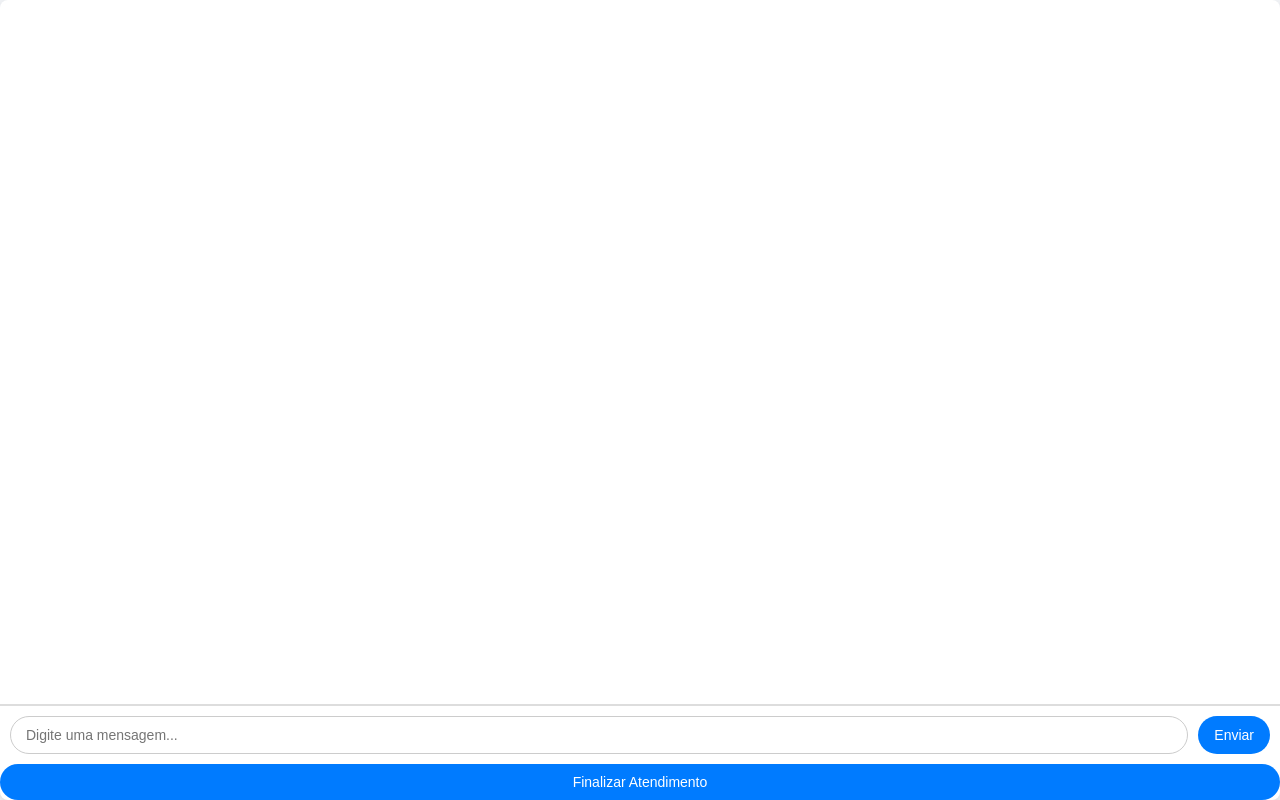
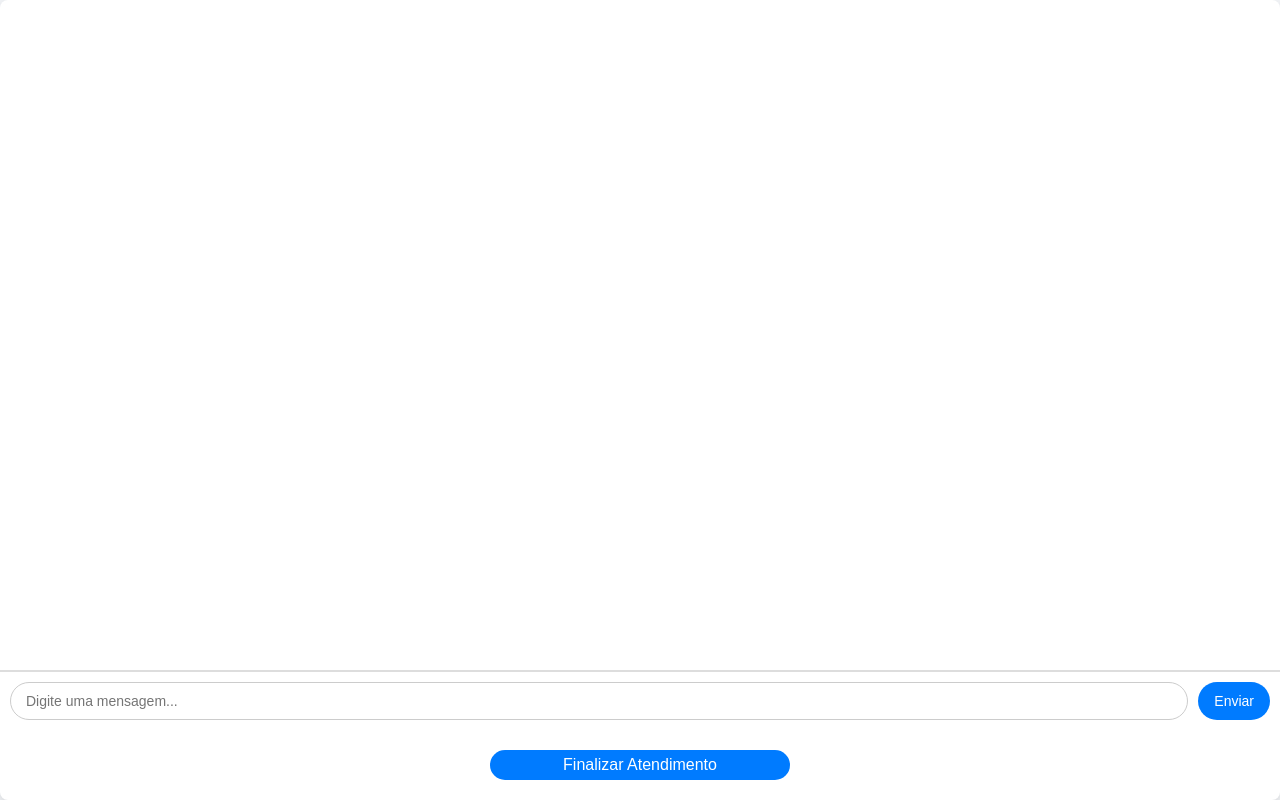
Before and after one commit to levidornelas/crm_waha, a Django app: page /chats/1/ in a window 1280 px wide. Run offline with Django 5.2, Linux system fonts and the light colour scheme; the visitor is signed in with stand-in values (Sample User, id 1); data that the repository does not hold is empty.

Commit message:
fix: ajustes na UI

```diff
--- a/back-end/back_django/apps/whatsapp/models.py
+++ b/back-end/back_django/apps/whatsapp/models.py
@@ -16,11 +16,9 @@ class Mensagem(models.Model):
     media_file_name = models.CharField(max_length=255, blank=True, null=True)
     media_file = models.FileField(upload_to='anexos/', blank=True, null=True)
 
-
     class Meta:
         verbose_name = 'Mensagem'
         verbose_name_plural = 'Mensagens'
-
 
 
 class Atendimento(models.Model):
--- a/back-end/back_django/templates/partials/ver_chat.html
+++ b/back-end/back_django/templates/partials/ver_chat.html
@@ -90,6 +90,27 @@
     button:hover {
       background: #0056b3;
     }
+
+    #btnFinalizarAtendimento {
+      display: block;
+      margin: 20px auto;
+      /* centraliza horizontalmente com espaçamento vertical */
+      padding: 6px 12px;
+      /* reduz tamanho */
+      font-size: 16px;
+      /* menor fonte */
+      width: 300px;
+      /* largura fixa menor */
+      border-radius: 15px;
+      background: #007bff;
+      color: white;
+      border: none;
+      cursor: pointer;
+    }
+
+    #btnFinalizarAtendimento:hover {
+      background: #0056b3;
+    }
   </style>
 </head>
 
@@ -113,7 +134,8 @@
           Seu navegador não suporta vídeo.
         </video>
         {{ m.mensagem }}
-        {% elif m.media_tipo == "application/pdf" or m.media_tipo == "application/vnd.openxmlformats-officedocument.wordprocessingml.document" %}
+        {% elif m.media_tipo == "application/pdf" or m.media_tipo ==
+        "application/vnd.openxmlformats-officedocument.wordprocessingml.document" %}
         <a href="{{ m.media_file.url }}" target="_blank" style="color: #007bff; text-decoration: underline;">
           📄 {{ m.media_file_name|default:"Visualizar PDF" }}
         </a>
```
